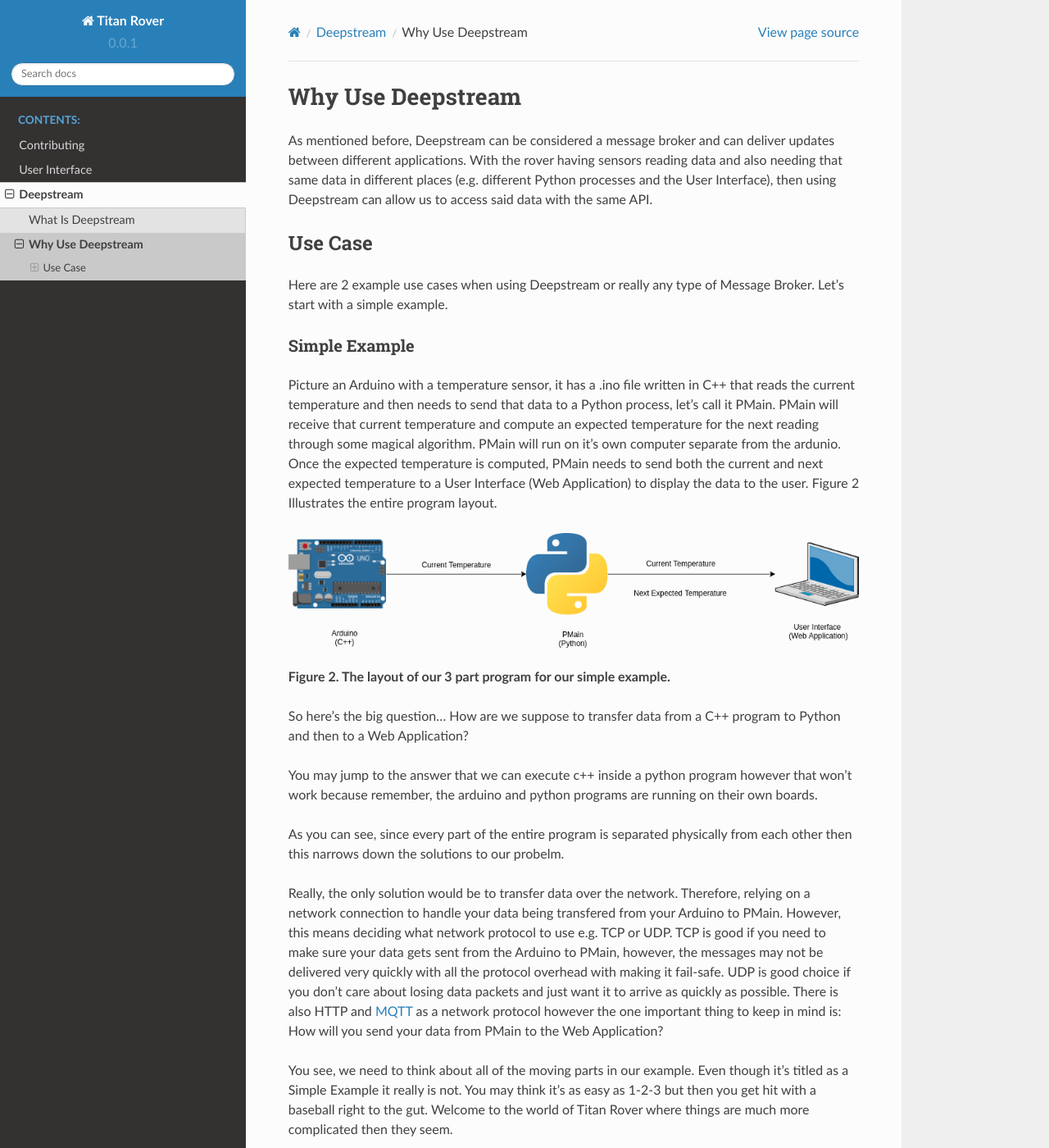
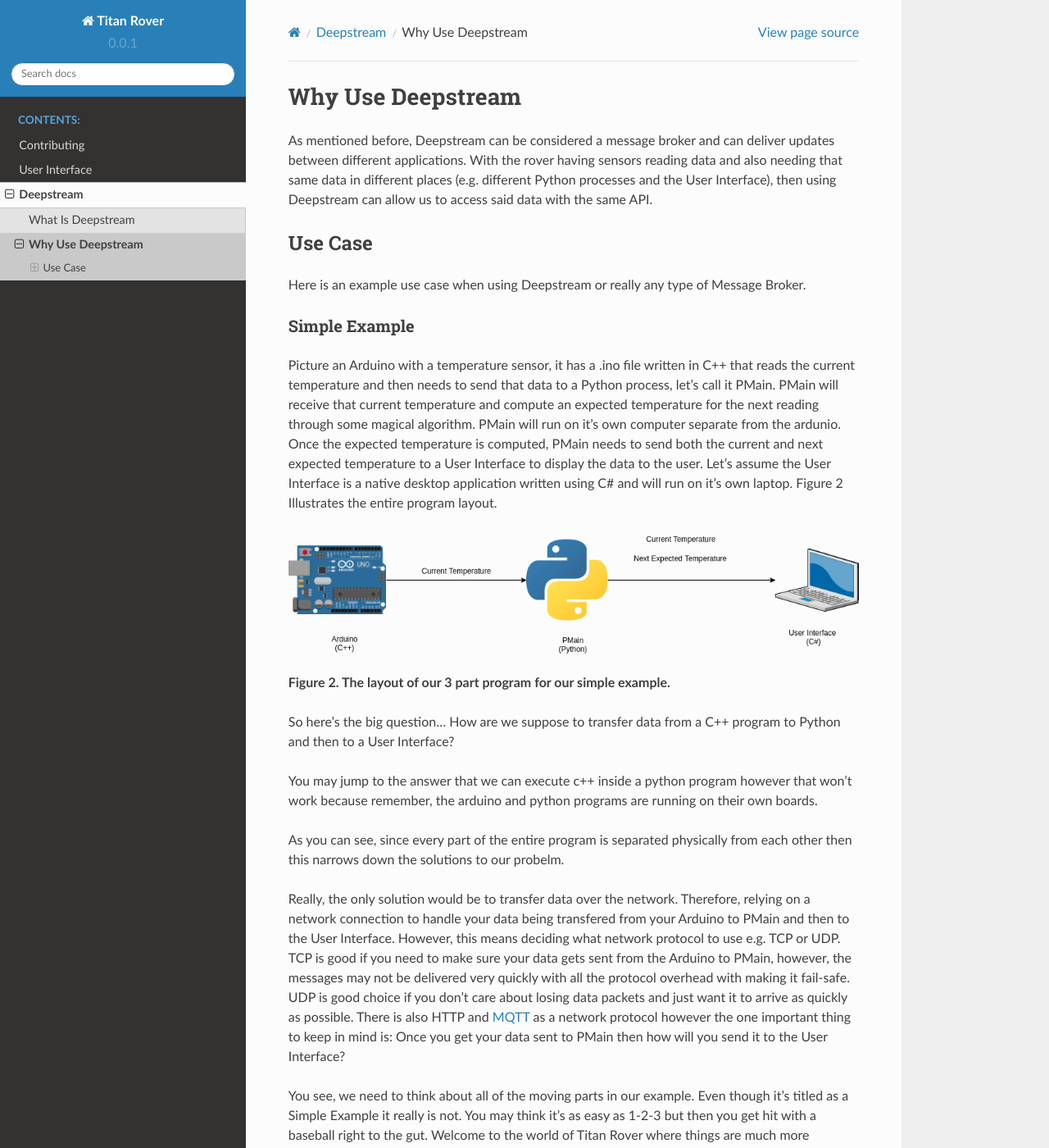
Before and after one commit to CSUFTitanRover/TitanRover2018, a Sphinx documentation site: the page built from docs/source/deepstream/use-case.rst, in a window 1280 px wide and 1400 px high. Shown: the whole window at 82% size. Built offline with Sphinx 7.4.7 and the Read the Docs theme 2.0.0, drawn with Linux system fonts in a browser that asks for light colours; some of the changed text lies outside the part shown.

Commit message:
Update deepstream use case docs

```diff
--- a/docs/source/deepstream/use-case.rst
+++ b/docs/source/deepstream/use-case.rst
@@ -9,7 +9,7 @@
 Use Case
 --------
 
-Here are 2 example use cases when using Deepstream or really any type of Message Broker. Let's start with a simple example.
+Here is an example use case when using Deepstream or really any type of Message Broker.
 
 Simple Example
 **************
@@ -17,14 +17,15 @@
 Picture an Arduino with a temperature sensor, it has a .ino file written in C++ that reads the current temperature and then needs to send
 that data to a Python process, let's call it PMain. PMain will receive that current temperature and compute an expected temperature for the next
 reading through some magical algorithm. PMain will run on it's own computer separate from the ardunio. Once the expected temperature is computed, PMain needs to send both the current and next expected temperature
-to a User Interface (Web Application) to display the data to the user. Figure 2 Illustrates the entire program layout.
+to a User Interface to display the data to the user. Let's assume the User Interface is a native desktop application written using C# and will
+run on it's own laptop. Figure 2 Illustrates the entire program layout.
 
 .. image:: ../img/Use-Case-Simple-Example.png
 
 **Figure 2. The layout of our 3 part program for our simple example.**
 
 So here's the big question... How are we suppose to transfer data from a C++ program to Python and then to a
-Web Application?
+User Interface?
 
 You may jump to the answer that we can execute c++ inside a python program however that won't work because remember, the arduino and python programs
 are running on their own boards.
@@ -32,12 +33,21 @@
 As you can see, since every part of the entire program is separated physically from each other then this narrows down the solutions to our probelm.
 
 Really, the only solution would be to transfer data over the network. Therefore, relying on a network connection to handle your data being transfered
-from your Arduino to PMain. However, this means deciding what network protocol to use e.g. TCP or UDP. TCP is good if you need to make
-sure your data gets sent from the Arduino to PMain, however, the messages may not be delivered very quickly with all the protocol overhead
+from your Arduino to PMain and then to the User Interface. However, this means deciding what network protocol to use e.g. TCP or UDP.
+TCP is good if you need to make sure your data gets sent from the Arduino to PMain, however, the messages may not be delivered very quickly with all the protocol overhead
 with making it fail-safe. UDP is good choice if you don't care about losing data packets and just want it to arrive as quickly as possible.
 There is also HTTP and `MQTT <http://mqtt.org/>`_ as a network protocol however the one important thing to keep in mind
-is: How will you send your data from PMain to the Web Application?
+is: Once you get your data sent to PMain then how will you send it to the User Interface?
 
 You see, we need to think about all of the moving parts in our example. Even though it's titled as a Simple Example it really is not. You may
 think it's as easy as 1-2-3 but then you get hit with a baseball right to the gut. Welcome to the world of Titan Rover where things are much
 more complicated then they seem.
+
+Coming off our tangent, let's decide what to do for our network requirements. Let's use TCP for sending data from the Arduino to PMain since
+we want to make sure we get every temperature reading. Then, we will use UDP for sending the computed and recorded data from PMain to the
+User Interface. Figure 3 Illustrates the updated program layout.
+
+
+.. image:: ../img/Use-Case-Simple-Example-With-Network.png
+
+**Figure 3. The updated layout of our 3 part program.**
```
Also changed, not shown: docs/source/img/Use-Case-Simple-Example-With-Network.png (added), docs/source/img/Use-Case-Simple-Example.png.
